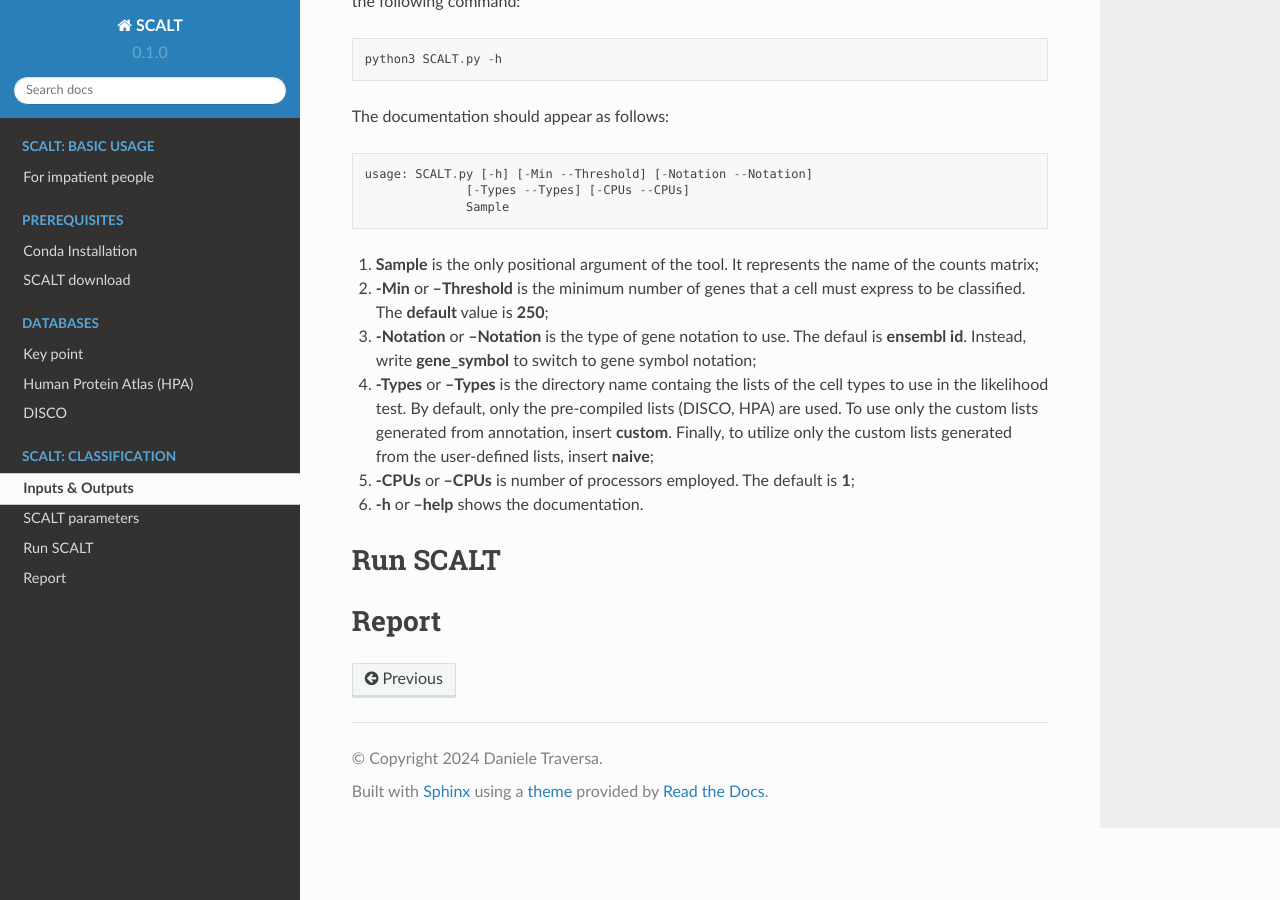
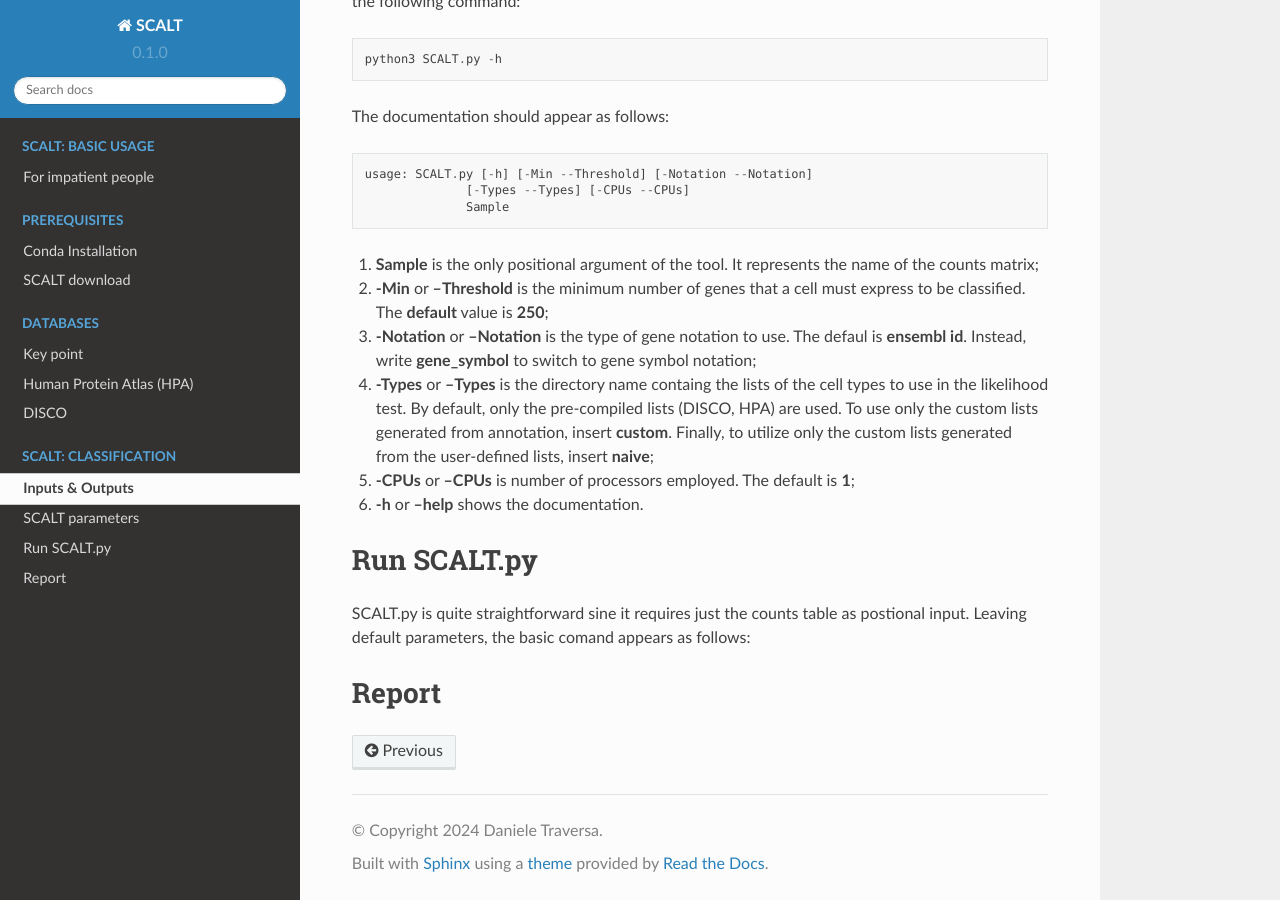
Before and after one commit to danitrave/CapitalCitiesGame, a Sphinx documentation site: the page built from docs/source/classification.rst, in a window 1280 px wide and 900 px high, scrolled down 1294 px. Built offline with Sphinx 7.4.7 and the Read the Docs theme 2.0.0, drawn with Linux system fonts in a browser that asks for light colours.

Commit message:
Update classification.rst

```diff
--- a/docs/source/classification.rst
+++ b/docs/source/classification.rst
@@ -180,8 +180,12 @@ The documentation should appear as follows:
 5. **-CPUs** or **--CPUs** is number of processors employed. The default is **1**;
 6. **-h** or **--help** shows the documentation.
 
-Run SCALT
+Run SCALT.py
 =========
+
+SCALT.py is quite straightforward sine it requires just the counts table as postional input. Leaving default parameters, the basic comand appears as follows:
+
+
 
 Report
 ======
```
